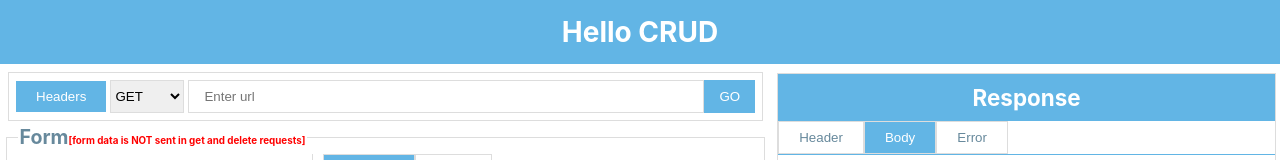
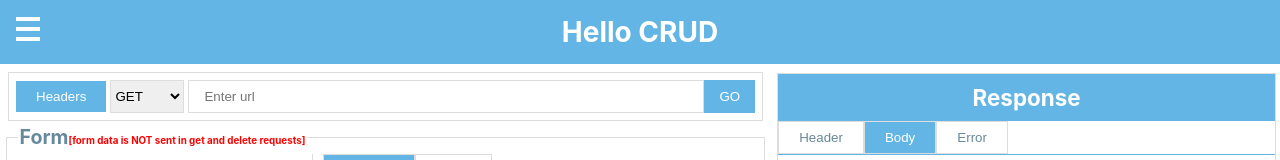
Before and after one commit to chasscepts/crud, a React (Create React App) app: page / in a window 1280 px wide. Shown: the top 160 px of the page. Built offline with nearby package versions, Linux system fonts and the light colour scheme.

Commit message:
Implement drawer menu

```diff
--- /dev/null
+++ b/src/assets/css/Drawer.module.css
@@ -0,0 +1,109 @@
+.hamburger {
+  position: absolute;
+  top: 17px;
+  right: 10px;
+  outline: none;
+  border: none;
+  width: 24px;
+  height: 24px;
+  background-color: transparent;
+  cursor: pointer;
+}
+
+.hamburger > span {
+  display: block;
+  position: absolute;
+  width: 24px;
+  height: 4px;
+  background-color: #fff;
+  left: 0;
+  top: 10px;
+  transition: all 0.5s ease-in-out;
+}
+
+.hamburger::before {
+  content: "";
+  position: absolute;
+  width: 24px;
+  height: 4px;
+  background-color: #fff;
+  left: 0;
+  top: 0;
+  transform-origin: center;
+  transition: top 0.3s 0.3s ease-in-out, transform 0.3s ease-in-out;
+}
+
+.hamburger::after {
+  content: "";
+  position: absolute;
+  width: 24px;
+  height: 4px;
+  background-color: #fff;
+  left: 0;
+  bottom: 0;
+  transform-origin: center;
+  transition: bottom 0.3s 0.3s ease-in-out, transform 0.3s ease-in-out;
+}
+
+.hamburger.open > span {
+  opacity: 0;
+  background-color: transparent;
+}
+
+.hamburger.open::before {
+  top: 10px;
+  background-color: #ec5242;
+  transform: rotate(-45deg);
+  transition: all 0.3s ease-in-out, transform 0.3s 0.3s ease-in-out;
+}
+
+.hamburger.open::after {
+  bottom: 10px;
+  background-color: #ec5242;
+  transform: rotate(45deg);
+  transition: all 0.3s ease-in-out, transform 0.3s 0.3s ease-in-out;
+}
+
+.container {
+  position: fixed;
+  top: 0;
+  left: 0;
+  width: 100%;
+  height: 100vh;
+  max-width: 320px;
+  overflow: hidden;
+  pointer-events: none;
+}
+
+.header {
+  position: relative;
+  width: 50px;
+  height: 67px;
+  transition: width 0.5s linear;
+  pointer-events: all;
+}
+
+.header.open {
+  width: 100%;
+  border-right: 1px solid #ddd;
+}
+
+.drawer {
+  position: absolute;
+  top: 0;
+  left: -100%;
+  width: 100%;
+  height: 100%;
+  margin-top: 67px;
+  padding: 10px;
+  overflow-y: auto;
+  overflow-x: hidden;
+  background-color: #fff;
+  transition: left 0.5s linear;
+  border-right: 1px solid #ddd;
+  pointer-events: all;
+}
+
+.drawer.open {
+  left: 0;
+}
--- a/src/assets/css/index.css
+++ b/src/assets/css/index.css
@@ -99,3 +99,7 @@ textarea {
 .uppercase {
   text-transform: uppercase;
 }
+
+.last-clear-margin-bottom:last-child {
+  margin-bottom: 0;
+}
--- a/src/components/App.js
+++ b/src/components/App.js
@@ -2,6 +2,7 @@ import styles from '../assets/css/App.module.css';
 import AddressBar from './AddressBar';
 import FormPanel from '../containers/FormPanel';
 import ResponseViewer from './ResponseViewer';
+import Drawer from '../containers/Drawer';
 
 function App() {
   return (
@@ -20,6 +21,7 @@ function App() {
           </div>
         </div>
       </main>
+      <Drawer />
     </div>
   );
 }
--- /dev/null
+++ b/src/components/ExpandableEntry.js
@@ -0,0 +1,91 @@
+import { useState } from 'react';
+import PropTypes from 'prop-types';
+import copyIcon from '../assets/images/copy.png';
+import deleteIcon from '../assets/images/delete.png';
+import { copyToClipboard } from '../utility';
+
+const styles = {
+  container: {
+    margin: '4px 0',
+    border: '1px dotted #ddd',
+  },
+  keyRow: {
+    display: 'flex',
+    alignItems: 'center',
+  },
+  keyText: {
+    flex: 1,
+    fontWeight: 'bold',
+    fontSize: '0.8rem',
+    margin: '0 5px',
+  },
+  btn: {
+    width: '22px',
+    height: '22px',
+    color: '#67899c',
+    border: '1px solid #eee',
+    borderRadius: '3px',
+    display: 'flex',
+    justifyContent: 'center',
+    alignItems: 'center',
+    fontSize: '0.8rem',
+    cursor: 'pointer',
+    padding: '2px',
+  },
+  icon: {
+    width: '100%',
+    height: '100%',
+  },
+  valueText: {
+    padding: '0 5px 5px 35px',
+    width: '100%',
+    maxHeight: '150px',
+    overflow: 'auto',
+  },
+};
+
+export default function ExpandableEntry({ entryKey, value, onRemove }) {
+  const [expanded, setExpanded] = useState(false);
+
+  const handleRemoveClick = () => {
+    if (onRemove) {
+      onRemove(entryKey);
+    }
+  };
+
+  const handleExpandClick = () => {
+    setExpanded(!expanded);
+  };
+
+  const copyValue = () => {
+    copyToClipboard(value);
+  };
+
+  return (
+    <div style={styles.container} className="last-clear-margin-bottom">
+      <div style={styles.keyRow}>
+        <button style={styles.btn} type="button" onClick={handleExpandClick}>
+          <span>{expanded ? '-' : '+'}</span>
+        </button>
+        <div style={styles.keyText}>{entryKey}</div>
+        <button style={styles.btn} type="button" onClick={copyValue} title="Copy">
+          <img style={styles.icon} alt="copy" src={copyIcon} />
+        </button>
+        <button style={styles.btn} type="button" onClick={handleRemoveClick} title="Delete">
+          <img style={styles.icon} alt="delete" src={deleteIcon} />
+        </button>
+      </div>
+      {expanded && <div style={styles.valueText}>{value}</div>}
+    </div>
+  );
+}
+
+ExpandableEntry.propTypes = {
+  entryKey: PropTypes.string.isRequired,
+  value: PropTypes.string.isRequired,
+  onRemove: PropTypes.func,
+};
+
+ExpandableEntry.defaultProps = {
+  onRemove: null,
+};
--- /dev/null
+++ b/src/components/UserSnippets.js
@@ -0,0 +1,85 @@
+import { useState } from 'react';
+import { getSnippets, addSnippet, deleteSnippet } from '../services/storage';
+import ExpandableEntry from './ExpandableEntry';
+import { COLORS } from '../utility';
+
+const styles = {
+  fieldset: {
+    border: '1px solid #ddd',
+    padding: '5px',
+  },
+  container: {
+    padding: '10px 10px 0',
+  },
+  snippetsContainer: {
+    width: '100%',
+    maxHeigth: '300px',
+    overflowY: 'auto',
+    padding: '3px',
+    border: '1px solid #ddd',
+  },
+  h3: {
+    margin: '5px 0',
+    color: COLORS.primary,
+  },
+  form: {
+    padding: '10px',
+  },
+  input: {
+    width: '100%',
+    margin: '5px 0',
+  },
+  controls: {
+    display: 'flex',
+    justifyContent: 'flex-end',
+    marginTop: '10px',
+  },
+};
+
+export default function UserSnippets() {
+  const [snippets, setSnippets] = useState(getSnippets());
+  const [key, setKey] = useState('');
+  const [value, setValue] = useState('');
+
+  const handleTextChange = ({ target: { name, value } }) => {
+    if (name === 'key') {
+      setKey(value);
+    } else if (name === 'value') {
+      setValue(value);
+    }
+  };
+
+  const handleFormSubmit = (e) => {
+    e.preventDefault();
+    if (key && value) {
+      addSnippet(key, value);
+      setSnippets(getSnippets());
+    }
+  };
+
+  const removeSnippet = (key) => {
+    deleteSnippet(key);
+    setSnippets(getSnippets());
+  };
+
+  return (
+    <fieldset style={styles.fieldset}>
+      <legend>Saved Snippets</legend>
+      <div style={styles.container}>
+        <div style={styles.snippetsContainer}>
+          {Object.keys(snippets).map((k) => (
+            <ExpandableEntry key={k} entryKey={k} value={snippets[k]} onRemove={removeSnippet} />
+          ))}
+        </div>
+        <h3 style={styles.h3}>New Snippet</h3>
+        <form style={styles.form} onSubmit={handleFormSubmit}>
+          <input style={styles.input} name="key" type="text" value={key} placeholder="Enter Key" onChange={handleTextChange} />
+          <input style={styles.input} name="value" type="text" value={value} placeholder="Enter Value" onChange={handleTextChange} />
+          <div style={styles.controls}>
+            <button className="btn btn-blue round" type="submit">Save</button>
+          </div>
+        </form>
+      </div>
+    </fieldset>
+  );
+}
--- /dev/null
+++ b/src/containers/Drawer.js
@@ -0,0 +1,31 @@
+import { useState } from 'react';
+import styles from '../assets/css/Drawer.module.css';
+import UserSnippets from '../components/UserSnippets';
+
+export default function Drawer() {
+  const [open, setOpen] = useState(false);
+  let headerStyle = styles.header;
+  let drawerStyle = styles.drawer;
+  let hamburgerStyle = styles.hamburger;
+  if (open) {
+    headerStyle = `${headerStyle} ${styles.open}`;
+    drawerStyle = `${drawerStyle} ${styles.open}`;
+    hamburgerStyle = `${hamburgerStyle} ${styles.open}`;
+  }
+
+  const handburgerClick = () => {
+    setOpen(!open);
+  };
+
+  return (
+    <div className={styles.container}>
+      <div className={headerStyle}>
+        {/* eslint-disable-next-line */}
+        <button className={hamburgerStyle} type="button" onClick={handburgerClick}><span /></button>
+      </div>
+      <div className={drawerStyle}>
+        <UserSnippets />
+      </div>
+    </div>
+  );
+}
--- /dev/null
+++ b/src/services/storage.js
@@ -0,0 +1,34 @@
+const STORAGE_KEY = 'CRUD_PERSISTENCE';
+const SNIPPETS = 'SNIPPETS';
+
+let storage;
+
+const saved = localStorage.getItem(STORAGE_KEY);
+
+if (saved) {
+  try {
+    storage = JSON.parse(saved);
+  } catch {
+    storage = {};
+  }
+} else {
+  storage = {};
+}
+
+if (!storage[SNIPPETS]) {
+  storage[SNIPPETS] = {};
+}
+
+const save = () => localStorage.setItem(STORAGE_KEY, JSON.stringify(storage));
+
+export const getSnippets = () => storage[SNIPPETS];
+
+export const addSnippet = (key, value) => {
+  storage[SNIPPETS][key] = value;
+  save();
+};
+
+export const deleteSnippet = (key) => {
+  delete storage[SNIPPETS][key];
+  save();
+};
--- a/src/utility/index.js
+++ b/src/utility/index.js
@@ -12,3 +12,48 @@ export const requestMethods = {
   put: PUT,
   delete: DELETE,
 };
+
+export const copyToClipboard = (text) => new Promise((resolve, reject) => {
+  const useExec = () => {
+    const textarea = document.createElement('textarea');
+    textarea.style = {
+      width: '1px',
+      height: '1px',
+      position: 'fixed',
+      left: '-100px',
+    };
+    textarea.value = text;
+    document.body.append(textarea);
+    textarea.select();
+    const copied = document.execCommand('copy');
+    textarea.remove();
+    if (copied) {
+      resolve('Copied!');
+    } else {
+      reject(new Error('Failed to copy text!'));
+    }
+  };
+
+  const write = () => {
+    navigator.clipboard.writeText(text)
+      .then(() => resolve('Copied!'))
+      .catch(() => useExec());
+  };
+
+  navigator.permissions.query({ name: 'clipboard-write' })
+    .then((result) => {
+      if (result.state === 'granted' || result.state === 'prompt') {
+        write();
+      } else {
+        useExec();
+      }
+    })
+    .catch(() => write());
+});
+
+export const COLORS = {
+  primary: '#62b5e5',
+  gray: '#67899c',
+  red: '#9e0606',
+  success: '#1e6d19',
+};
```
Also changed, not shown: src/assets/images/copy.png (added), src/assets/images/delete.png (added).
